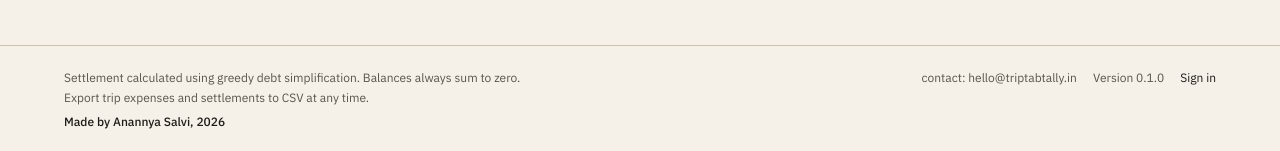
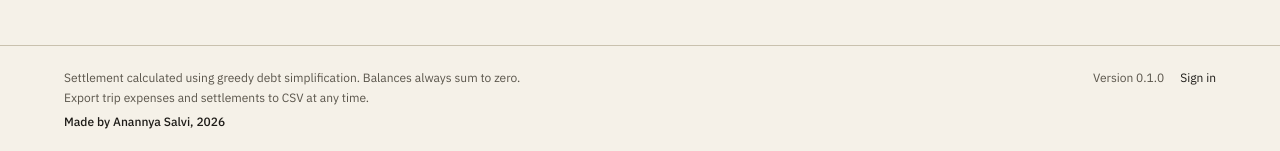
Before and after one commit to anannyasalvi16/TripTabTally, a Next.js app: page / in a window 1280 px wide. Shown: the part 707-858 px from the top of the page. Built offline with nearby package versions, Linux system fonts and the light colour scheme.

Commit message:
Remove contact email from footer and update docs

```diff
--- a/src/app/(public)/page.tsx
+++ b/src/app/(public)/page.tsx
@@ -85,7 +85,6 @@ export default function LandingPage() {
             <p className="text-ink font-medium pt-1">Made by Anannya Salvi, 2026</p>
           </div>
           <div className="flex flex-wrap items-baseline gap-4">
-            <span>contact: hello@triptabtally.in</span>
             <span>Version 0.1.0</span>
             <Link href="/login" className="hover:underline text-ink">
               Sign in
```
Also changed, not shown: 1 other file (tests, documents, lock files or other folders).
